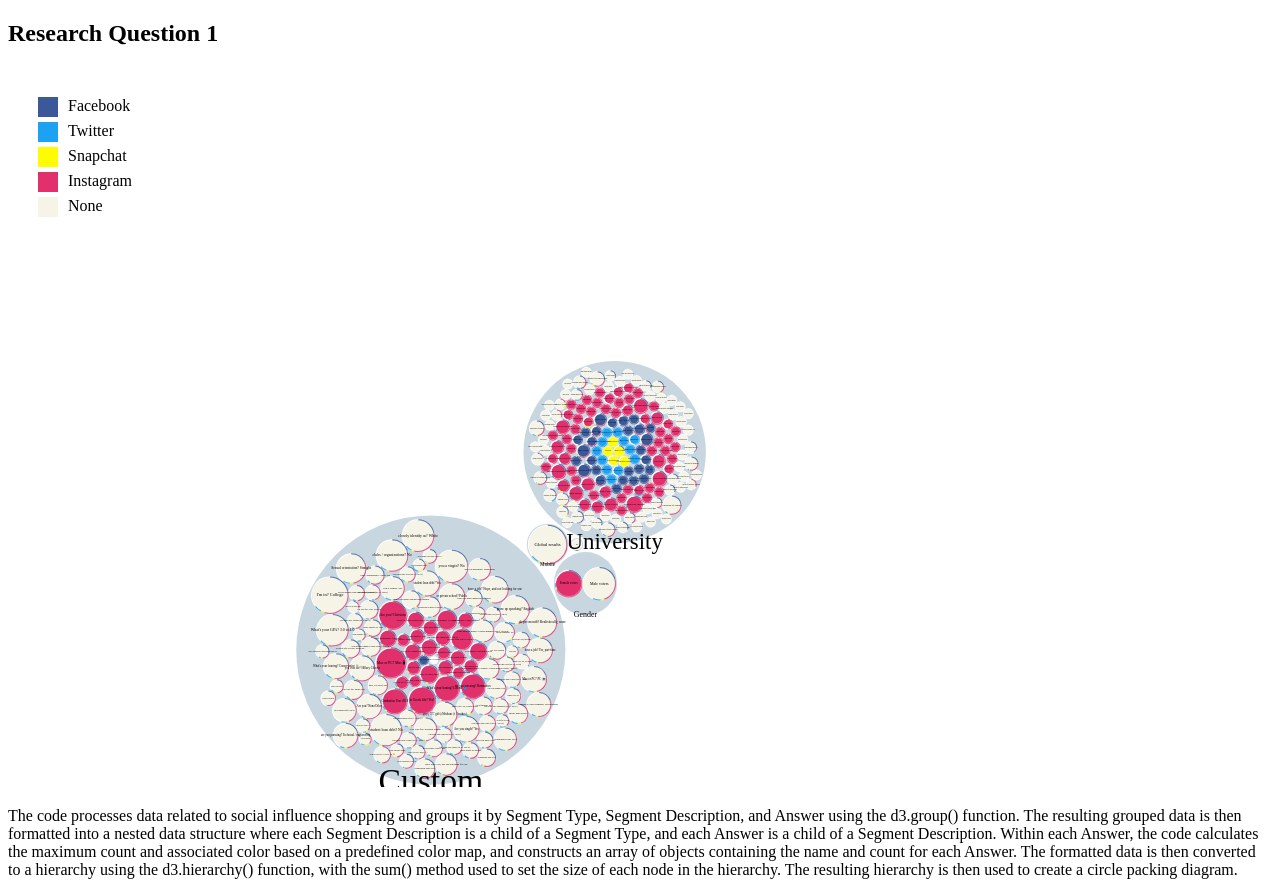
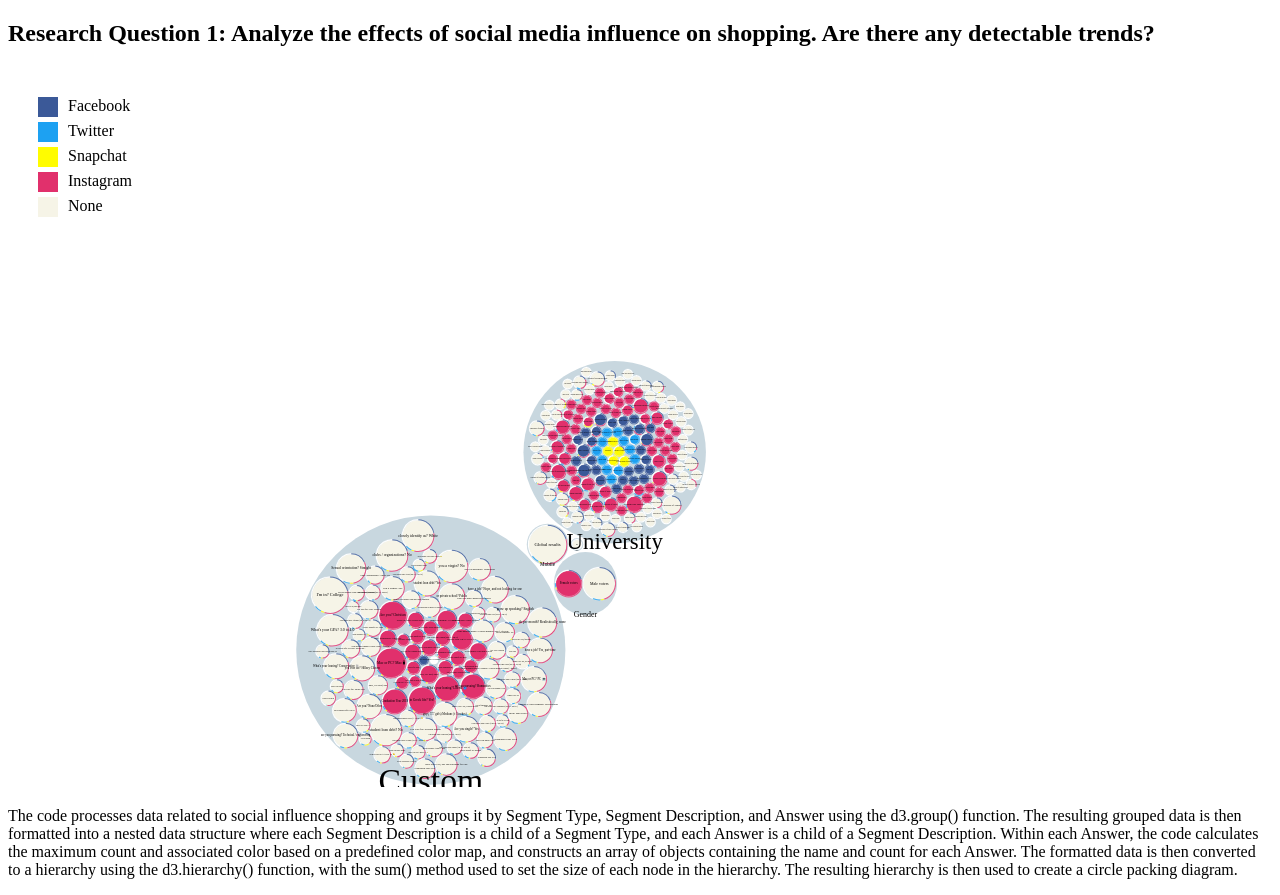
Before and after one commit to taohongxi/taohongxi.github.io, a plain HTML site: page index.html in a window 1280 px wide. Drawn offline with nearby package versions, Linux system fonts and the light colour scheme.

Commit message:
Update index.html

```diff
--- a/index.html
+++ b/index.html
@@ -5,7 +5,7 @@
 	<script src="https://d3js.org/d3.v6.min.js"></script>
 </head>
 <body>
-	<h2>Research Question 1</h2>
+	<h2>Research Question 1: Analyze the effects of social media influence on shopping. Are there any detectable trends?</h2>
 	<div id="visualization"></div>
 	<p>The code processes data related to social influence shopping and groups it by Segment Type, Segment Description, and Answer using the d3.group() function. The resulting grouped data is then formatted into a nested data structure where each Segment Description is a child of a Segment Type, and each Answer is a child of a Segment Description. Within each Answer, the code calculates the maximum count and associated color based on a predefined color map, and constructs an array of objects containing the name and count for each Answer. The formatted data is then converted to a hierarchy using the d3.hierarchy() function, with the sum() method used to set the size of each node in the hierarchy. The resulting hierarchy is then used to create a circle packing diagram.</p>
 	<script src="research1.js"></script>
```
